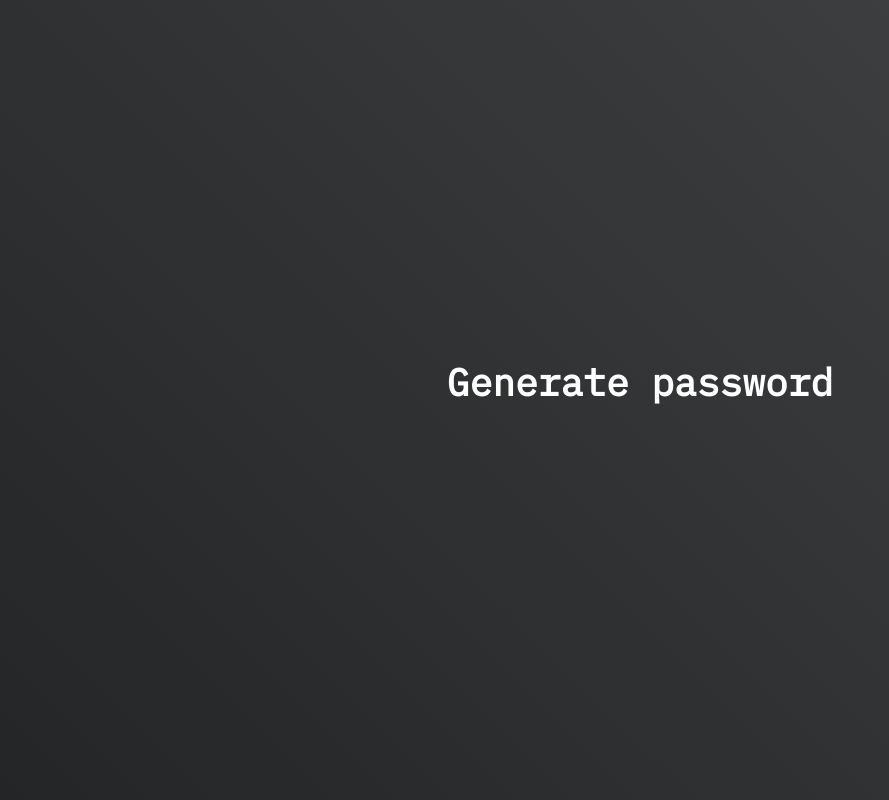
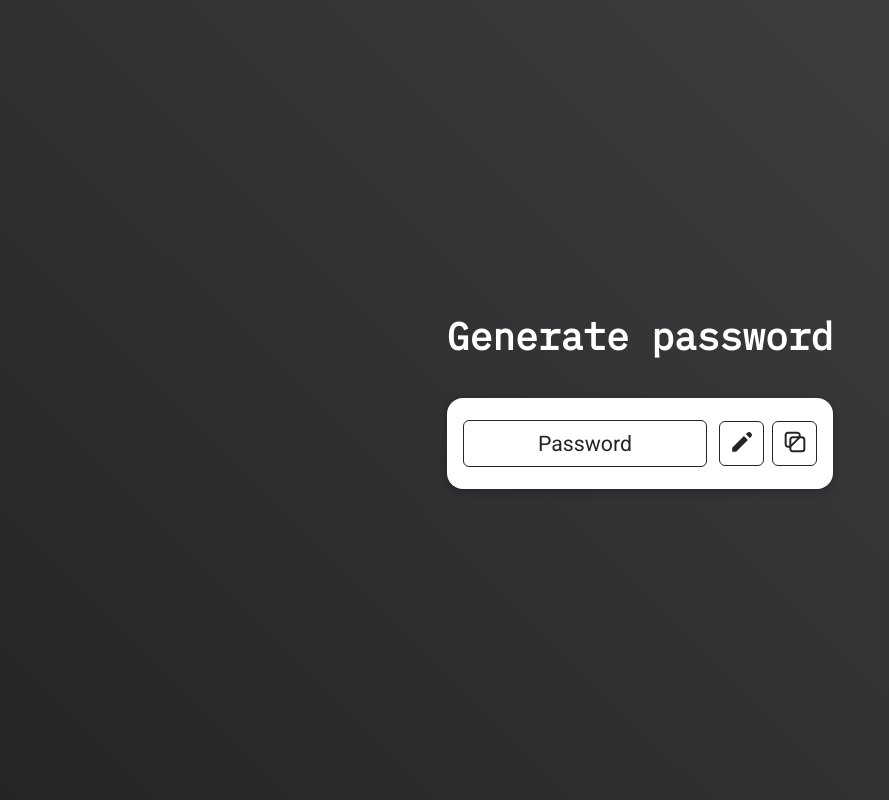
Before and after one commit to JoaoVictor6/password-generator, a plain HTML site: page index.html in a window 1280 px wide. Shown: the whole page, without its empty margins (0-889 px from the left). Drawn offline with Linux system fonts and the light colour scheme.

Commit message:
basic section style

```diff
--- a/index.html
+++ b/index.html
@@ -14,7 +14,19 @@
   <main>
     <h1>Generate password</h1>
     <section>
-
+      <div class="password-output">Password</div>
+      <div class="actions-area">
+        <button class="actions__generate">
+          <svg xmlns="http://www.w3.org/2000/svg" width="28" height="28" fill="none" viewBox="0 0 28 28">
+            <path fill="#232526" d="M19.02 5.02a2.8 2.8 0 113.96 3.96l-1.11 1.11-3.96-3.96 1.11-1.11zm-3.09 3.09L4.2 19.84v3.96h3.96L19.89 12.07 15.93 8.11h.002z"/>
+          </svg>
+        </button>
+        <button class="actions__copy">
+          <svg xmlns="http://www.w3.org/2000/svg" width="22" height="22" fill="none" viewBox="0 0 22 22">
+            <path stroke="#232526" stroke-linecap="round" stroke-linejoin="round" stroke-width="2" d="M6.333 15.667H4a2.333 2.333 0 01-2.333-2.334V4A2.333 2.333 0 014 1.667h9.333A2.333 2.333 0 0115.667 4v2.333l-9.334 9.334zm2.334 4.666H18A2.333 2.333 0 0020.333 18V8.667A2.333 2.333 0 0018 6.333H8.667a2.333 2.333 0 00-2.334 2.334V18a2.333 2.333 0 002.334 2.333z"/>
+          </svg>
+        </button>
+      </div>
     </section>
   </main>
 </body>
--- a/style.css
+++ b/style.css
@@ -30,4 +30,67 @@ main {
 main > h1 {
   font-family: 'IBM Plex Mono', monospace;
   font-size: 2.369rem;
+  margin: 0 16px;
+  text-align: center;
 }
+
+section {
+  background: #fff;
+  border-radius: 1rem;
+  padding: 1.375rem 1rem;
+  margin: 0 1rem;
+  box-shadow: 0 2px 8px 0 rgba(0,0,0, 0.24);
+
+  display: flex;
+  align-items: center;
+  gap: 0.75rem;
+}
+
+.actions-area {
+  display: flex;
+  align-items: center;
+  gap: 0.5rem;
+}
+
+.password-output {
+  color: var(--main-black);
+  font-size: 1.333rem;
+  padding: 10px 0;
+  border: 1px solid var(--main-black);
+  border-radius: 6px;
+  text-align: center;
+  width: 100%;
+}
+
+.actions__generate, .actions__copy {
+  border: 1px solid var(--main-black);
+  border-radius: 6px;
+  width: 45px;
+  height: 45px;
+
+  transition: all .45s;
+  cursor: pointer;
+}
+
+.actions__generate:hover, .actions__copy:hover {
+  background: var(--main-black);
+  border: none;
+  box-shadow: 4px 2px 4px rgba(0,0,0, 0.24);
+}
+
+.actions__generate > svg > path{
+  fill: var(--main-black);
+  transition: all .45s;
+}
+
+.actions__generate:hover > svg > path{
+  fill: #fff;
+}
+
+.actions__copy svg > path {
+  stroke: var(--main-black);
+}
+
+.actions__copy:hover svg > path {
+  stroke: #fff;
+}
```
